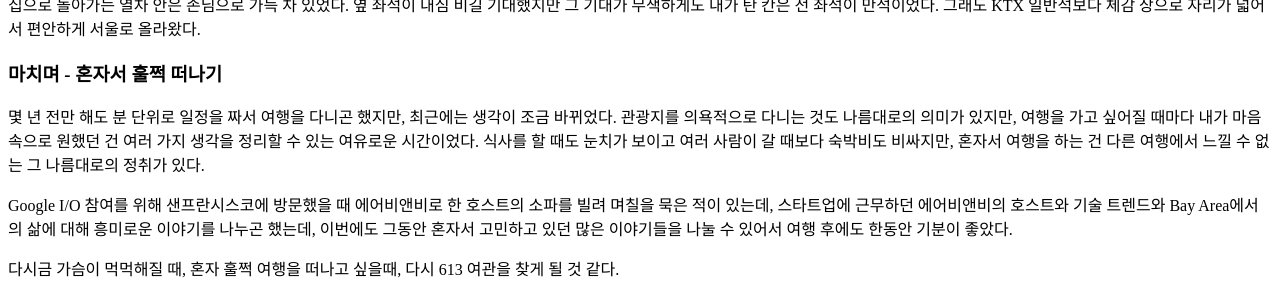
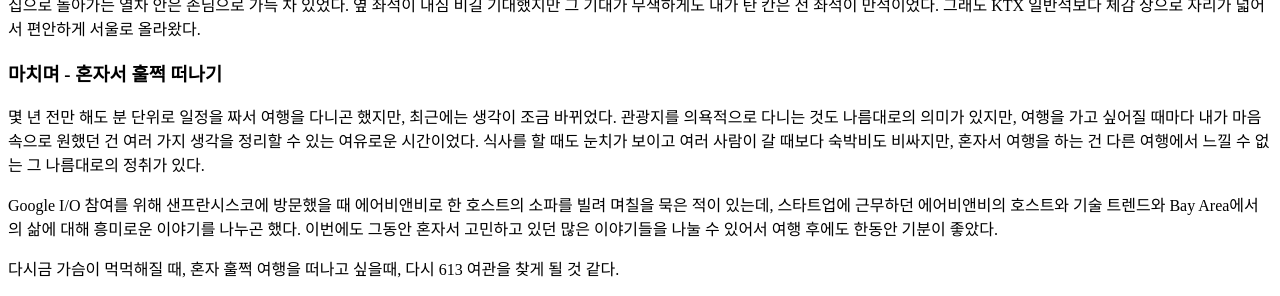
Before and after one commit to premist/si.mpli.st, a Jekyll site: the page built from _posts/2016-06-09-namhae-and-613inn.md, in a window 1280 px wide and 900 px high, scrolled down 11206 px, cut to the strip 604-900 px from the top of the window. Built offline with Jekyll 4.4.1, drawn with Linux system fonts in a browser that asks for light colours; some web fonts are replaced.

Commit message:
Revise conclusion block of the namhae-and-613inn post

```diff
--- a/_posts/2016-06-09-namhae-and-613inn.md
+++ b/_posts/2016-06-09-namhae-and-613inn.md
@@ -205,6 +205,6 @@ cover: https://cdn.si.mpli.st/2016-06-09-namhae613inn-day1-613inn.jpg
 
 몇 년 전만 해도 분 단위로 일정을 짜서 여행을 다니곤 했지만, 최근에는 생각이 조금 바뀌었다. 관광지를 의욕적으로 다니는 것도 나름대로의 의미가 있지만, 여행을 가고 싶어질 때마다 내가 마음 속으로 원했던 건 여러 가지 생각을 정리할 수 있는 여유로운 시간이었다. 식사를 할 때도 눈치가 보이고 여러 사람이 갈 때보다 숙박비도 비싸지만, 혼자서 여행을 하는 건 다른 여행에서 느낄 수 없는 그 나름대로의 정취가 있다.
 
-Google I/O 참여를 위해 샌프란시스코에 방문했을 때 에어비앤비로 한 호스트의 소파를 빌려 며칠을 묵은 적이 있는데, 스타트업에 근무하던 에어비앤비의 호스트와 기술 트렌드와 Bay Area에서의 삶에 대해 흥미로운 이야기를 나누곤 했는데, 이번에도 그동안 혼자서 고민하고 있던 많은 이야기들을 나눌 수 있어서 여행 후에도 한동안 기분이 좋았다.
+Google I/O 참여를 위해 샌프란시스코에 방문했을 때 에어비앤비로 한 호스트의 소파를 빌려 며칠을 묵은 적이 있는데, 스타트업에 근무하던 에어비앤비의 호스트와 기술 트렌드와 Bay Area에서의 삶에 대해 흥미로운 이야기를 나누곤 했다. 이번에도 그동안 혼자서 고민하고 있던 많은 이야기들을 나눌 수 있어서 여행 후에도 한동안 기분이 좋았다.
 
 다시금 가슴이 먹먹해질 때, 혼자 훌쩍 여행을 떠나고 싶을때, 다시 613 여관을 찾게 될 것 같다.
```
